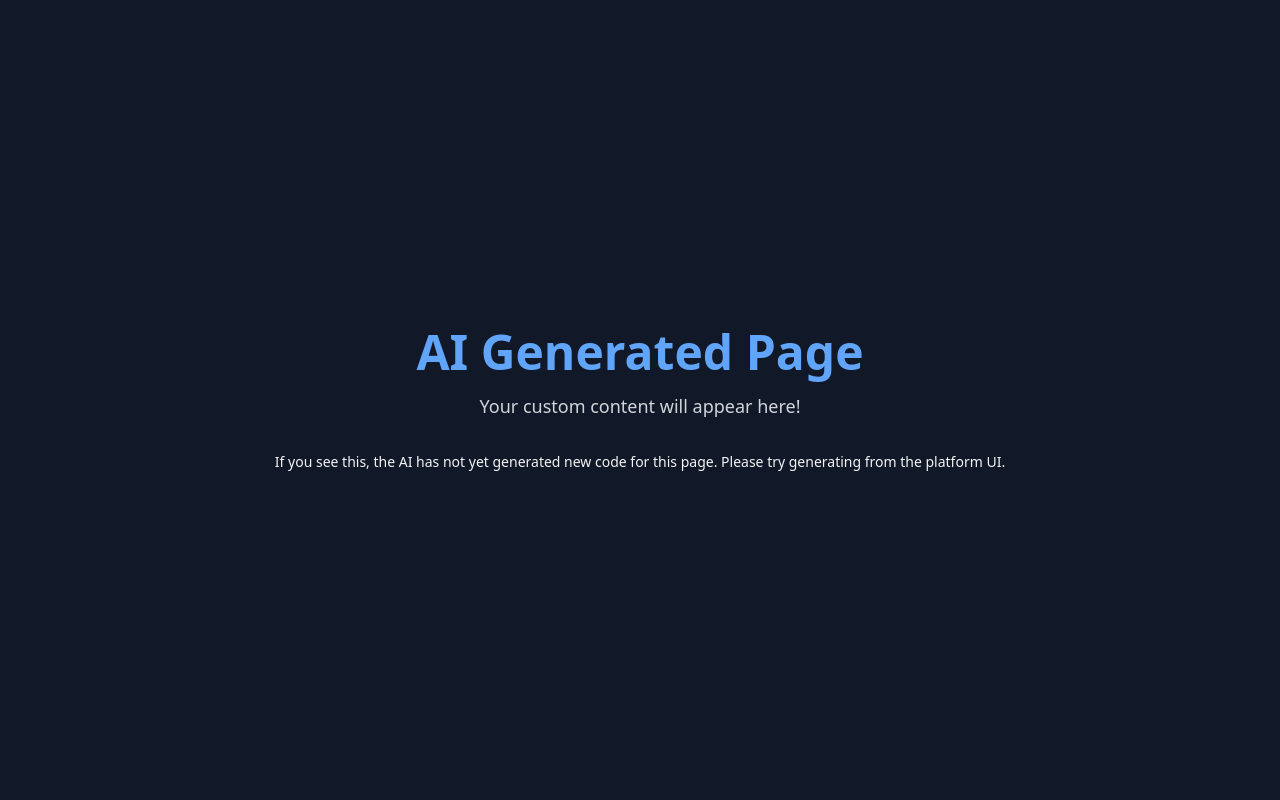
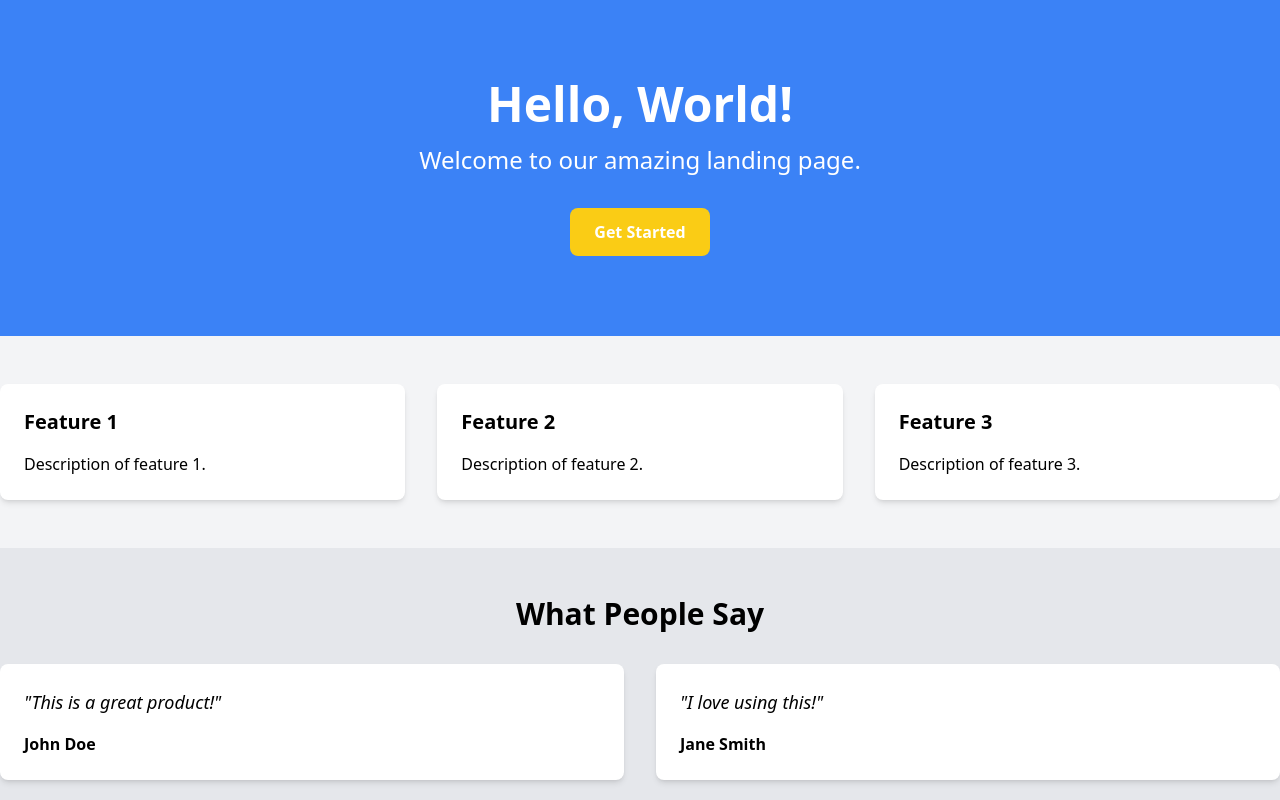
Before and after one commit to samuelforrest/nextjs-lp-boilerplate, a Next.js app: page / in a window 1280 px wide. Shown: the top 800 px of the page. Built offline with nearby package versions, Linux system fonts and the light colour scheme.

Commit message:
feat: AI generated initial landing page code

```diff
--- a/src/app/page.tsx
+++ b/src/app/page.tsx
@@ -1,16 +1,64 @@
-// src/app/page.tsx
-// This file will be entirely replaced/overwritten by the AI-generated React component.
-// The AI is instructed to generate a single default-exported component named 'LandingPage'.
+import React from "react";
 
-import React from 'react';
-
-// This is a placeholder. The AI will generate a specific LandingPage component.
 const LandingPage: React.FC = () => {
   return (
-    <div className="min-h-screen bg-gray-900 text-gray-100 flex flex-col items-center justify-center p-4">
-      <h1 className="text-5xl font-bold text-blue-400">AI Generated Page</h1>
-      <p className="text-lg mt-4 text-gray-300">Your custom content will appear here!</p>
-      <p className="text-sm mt-8">If you see this, the AI has not yet generated new code for this page. Please try generating from the platform UI.</p>
+    <div className="bg-gray-100 font-inter">
+      {/* Add Google Fonts links here (or in your HTML head) */}
+      {/* <link rel="preconnect" href="https://fonts.googleapis.com" />
+      <link rel="preconnect" href="https://fonts.gstatic.com" crossorigin />
+      <link href="https://fonts.googleapis.com/css2?family=Montserrat:wght@700&family=Inter:wght@400;700&display=swap" rel="stylesheet" /> */}
+
+      {/* Hero Section */}
+      <section className="bg-blue-500 text-white py-20">
+        <div className="container mx-auto text-center">
+          <h1 className="text-5xl font-montserrat font-bold mb-4 animate-fade-in">Hello, World!</h1>
+          <p className="text-2xl mb-8 animate-fade-in">Welcome to our amazing landing page.</p>
+          <button className="bg-yellow-400 hover:bg-yellow-500 text-white font-bold py-3 px-6 rounded-lg animate-fade-in">Get Started</button>
+        </div>
+      </section>
+
+      {/* Feature Sections */}
+      <section className="py-12">
+        <div className="container mx-auto grid grid-cols-1 md:grid-cols-3 gap-8">
+          <div className="bg-white shadow-md rounded-lg p-6 animate-fade-in">
+            <h2 className="text-xl font-bold mb-4">Feature 1</h2>
+            <p>Description of feature 1.</p>
+          </div>
+          <div className="bg-white shadow-md rounded-lg p-6 animate-fade-in">
+            <h2 className="text-xl font-bold mb-4">Feature 2</h2>
+            <p>Description of feature 2.</p>
+          </div>
+          <div className="bg-white shadow-md rounded-lg p-6 animate-fade-in">
+            <h2 className="text-xl font-bold mb-4">Feature 3</h2>
+            <p>Description of feature 3.</p>
+          </div>
+        </div>
+      </section>
+
+      {/* Testimonials Section */}
+      <section className="py-12 bg-gray-200">
+        <div className="container mx-auto">
+          <h2 className="text-3xl font-bold text-center mb-8">What People Say</h2>
+          <div className="grid grid-cols-1 md:grid-cols-2 gap-8">
+            <div className="bg-white shadow-md rounded-lg p-6 animate-fade-in">
+              <p className="text-lg italic mb-4">"This is a great product!"</p>
+              <p className="font-bold">John Doe</p>
+            </div>
+            <div className="bg-white shadow-md rounded-lg p-6 animate-fade-in">
+              <p className="text-lg italic mb-4">"I love using this!"</p>
+              <p className="font-bold">Jane Smith</p>
+            </div>
+          </div>
+        </div>
+      </section>
+
+      {/* CTA Section */}
+      <section className="bg-blue-500 text-white py-8 text-center">
+        <div className="container mx-auto">
+          <p className="text-xl mb-4">Ready to get started?</p>
+          <button className="bg-yellow-400 hover:bg-yellow-500 text-white font-bold py-3 px-6 rounded-lg animate-fade-in">Contact Us</button>
+        </div>
+      </section>
     </div>
   );
 };
```
